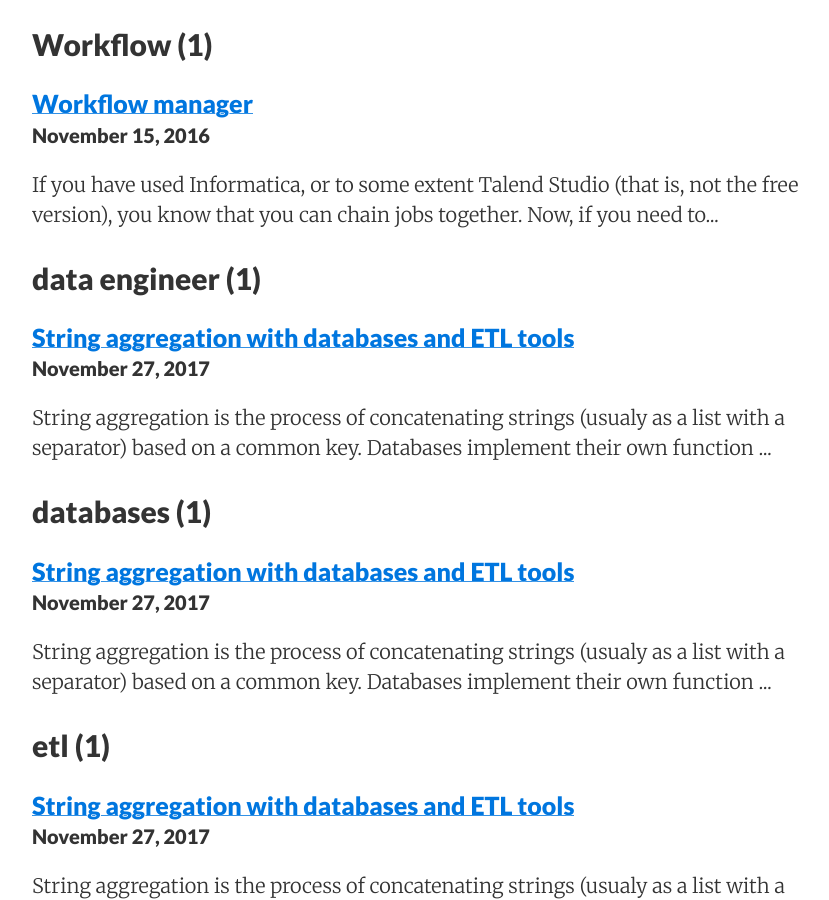
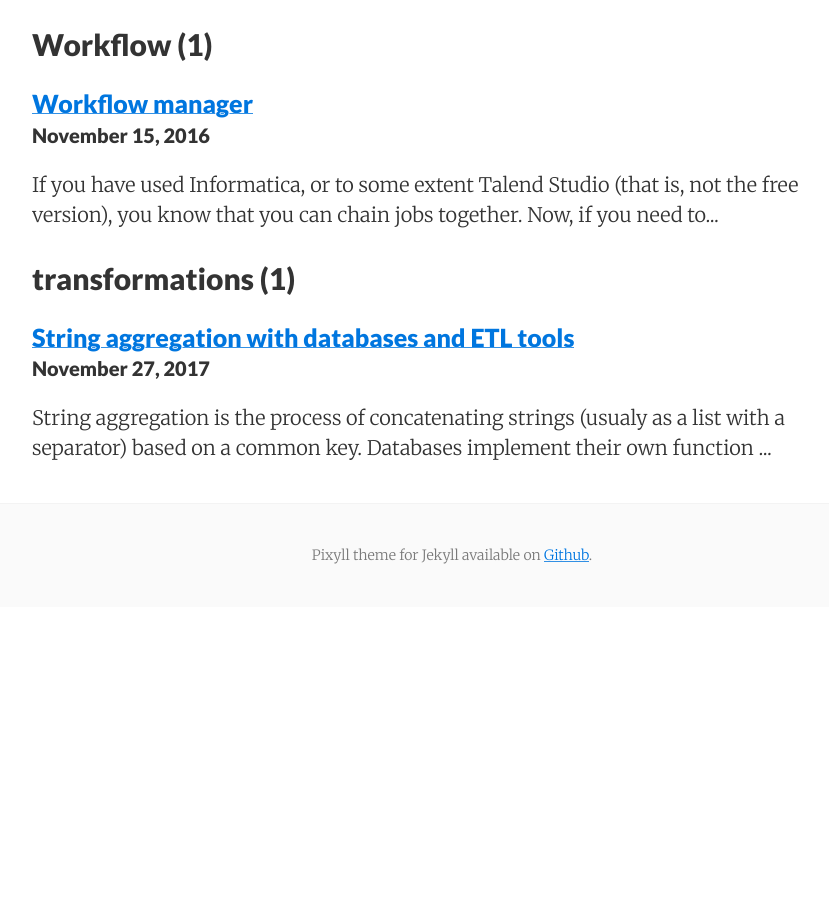
Before and after one commit to ebrard/ebrard.github.io, a Jekyll site: the page built from archivebycategory.md, in a window 1280 px wide and 900 px high, scrolled down 2938 px. Shown: the whole window, without its empty margins (188-1017 px from the left). Built offline with Jekyll 4.4.1, drawn with Linux system fonts in a browser that asks for light colours; nearby versions of some CDN libraries; after the commit the page ends 3545 px from its top, so only the background shows below that; some of the changed text lies outside the part shown.

Commit message:
Update 2017-11-27-string-aggregation.md
Changed tags and categories

```diff
--- a/_posts/2017-11-27-string-aggregation.md
+++ b/_posts/2017-11-27-string-aggregation.md
@@ -4,10 +4,10 @@ title:  "String aggregation with databases and ETL tools"
 date:   2017-11-27
 meta_description: "String aggregations with Postgres, MS SQL, Talend and Informatica, a naive implementation in Python"
 categories:
-  - data engineer
+  - transformations
+tags:
   - etl
   - databases
-tags:
   - postgres
   - ms sql server
   - sql
```
